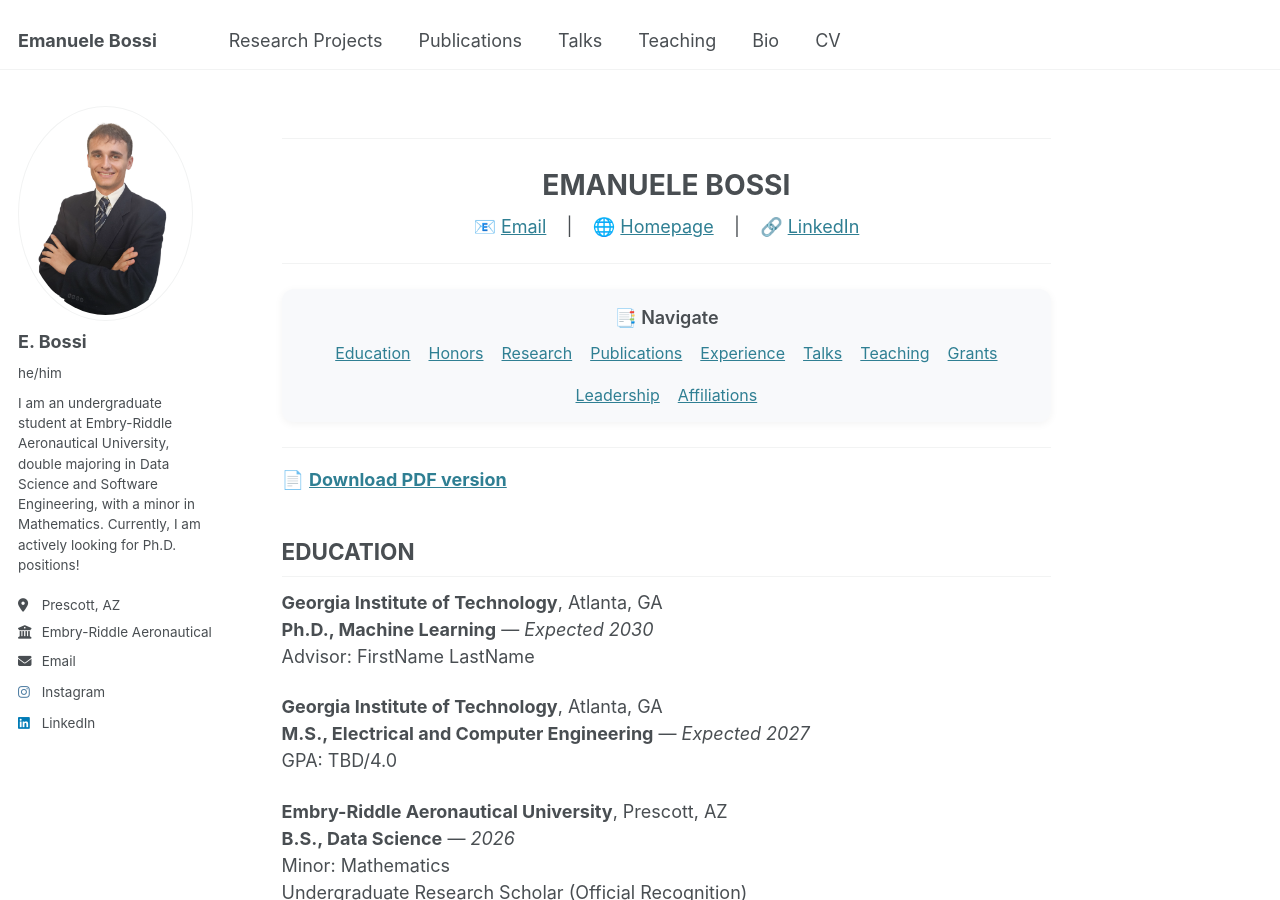
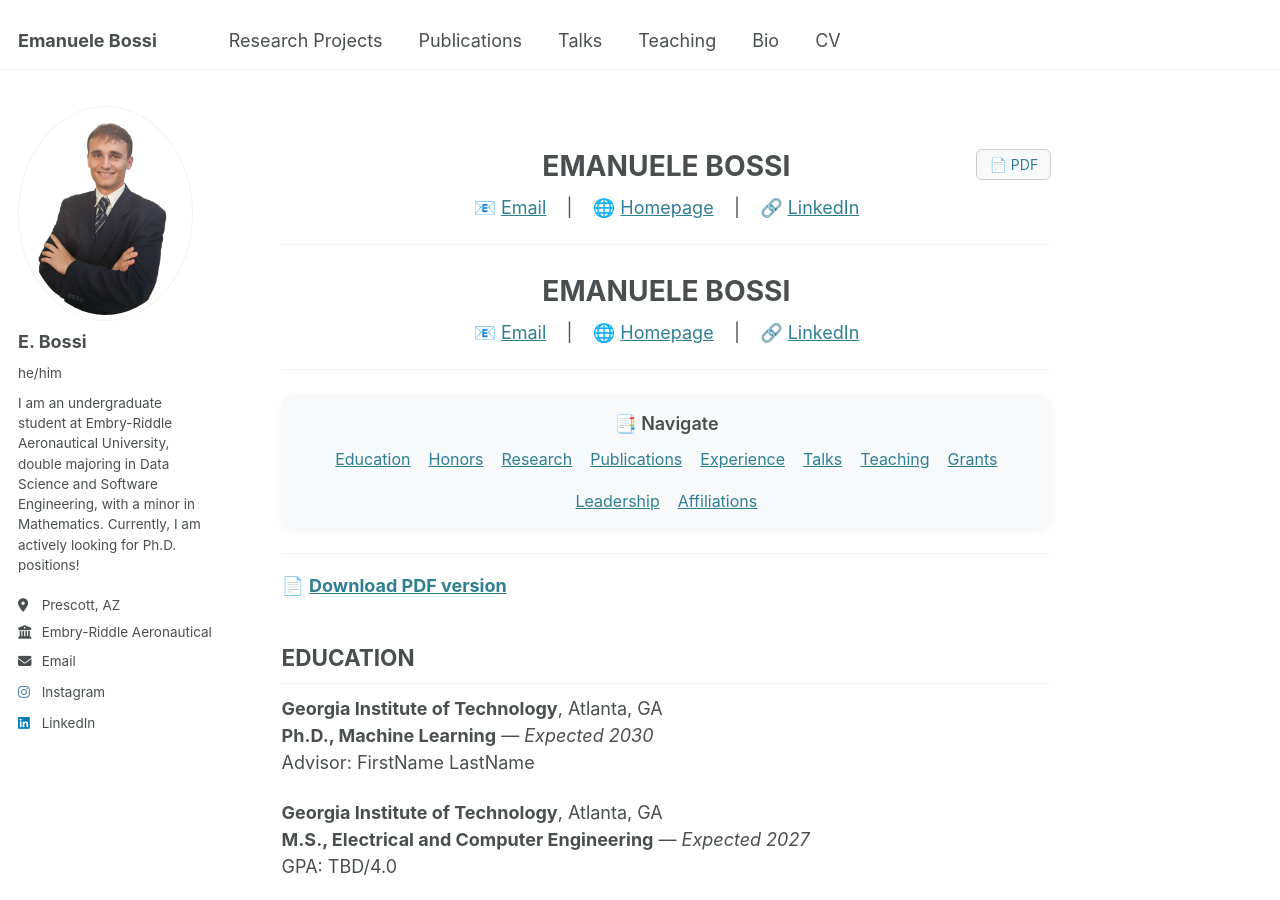
Before and after one commit to bossiemanuele/bossiemanuele.github.io, a Jekyll site: the page built from _pages/cv.md, in a window 1280 px wide and 900 px high. Built offline with Jekyll 4.4.1, drawn with Linux system fonts in a browser that asks for light colours.

Commit message:
Update cv.md

```diff
--- a/_pages/cv.md
+++ b/_pages/cv.md
@@ -6,6 +6,44 @@
   - /about/
   - /about.html
 ---
+
+<div style="position: relative;">
+
+<div style="position: absolute; right: 0; top: 0;">
+  <a href="https://bossiemanuele.github.io/files/BossiEmanuele_CV_FA25.pdf" style="
+    text-decoration: none;
+    font-size: 14px;
+    padding: 6px 12px;
+    border-radius: 6px;
+    border: 1px solid #ccc;
+    background: #f8f9fb;
+  ">
+    📄 PDF
+  </a>
+</div>
+
+<div style="text-align: center; margin-top: 30px;">
+
+<h1 style="margin-bottom: 10px;">EMANUELE BOSSI</h1>
+
+<p style="font-size: 18px;">
+  📧 <a href="mailto:emab03@gmail.com">Email</a>
+  &nbsp;&nbsp;&nbsp;|&nbsp;&nbsp;&nbsp;
+  🌐 <a href="https://bossiemanuele.github.io/">Homepage</a>
+  &nbsp;&nbsp;&nbsp;|&nbsp;&nbsp;&nbsp;
+  🔗 <a href="https://www.linkedin.com/in/emanuele-bossi">LinkedIn</a>
+</p>
+
+</div>
+
+</div>
+
+
+
+
+
+
+
 
 <hr>
 
```
